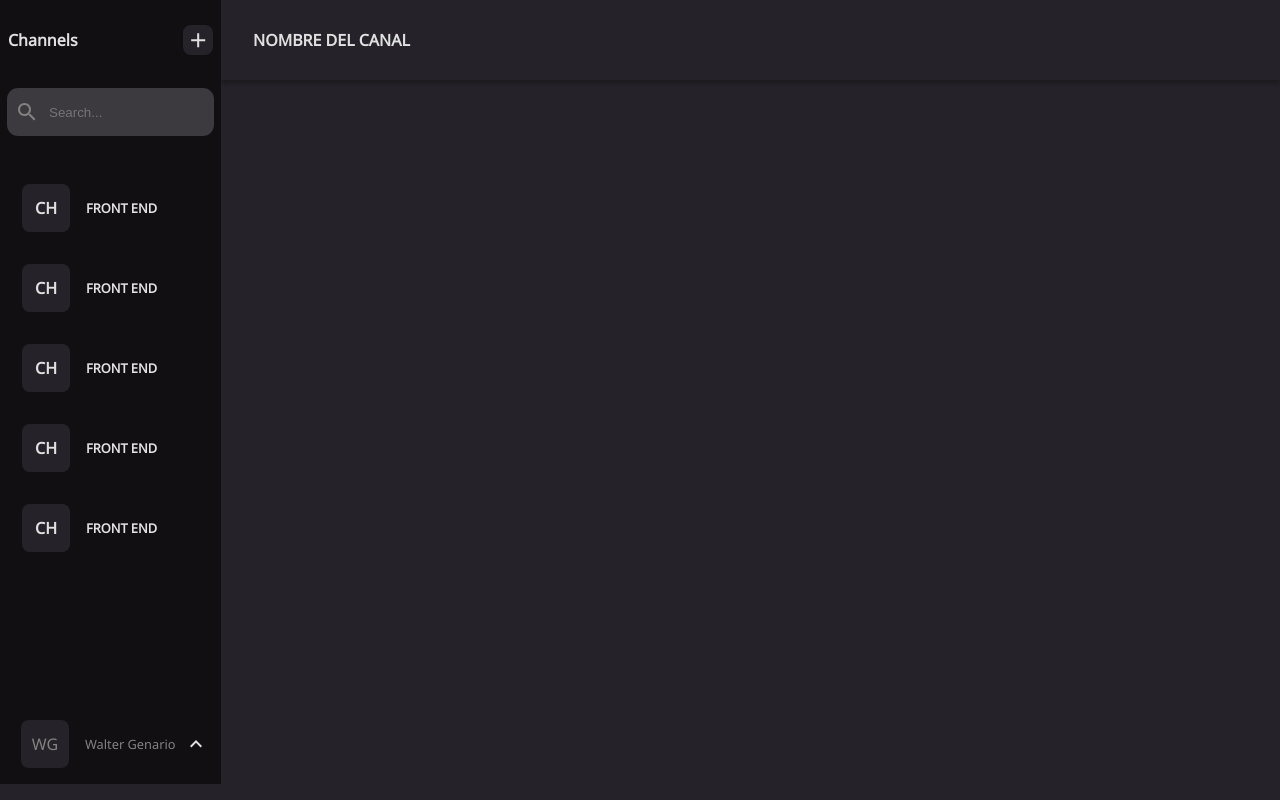
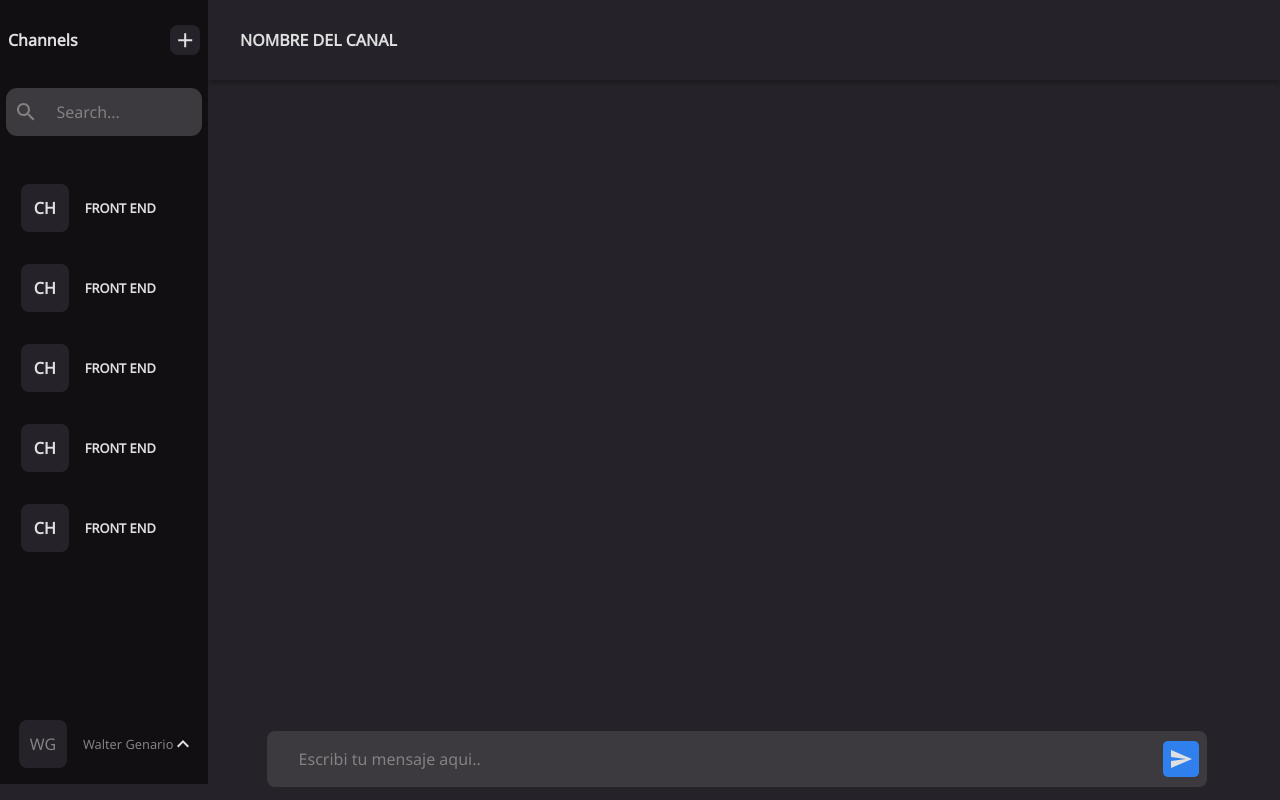
Before and after one commit to bernygena93/chat-app, a React (Create React App) app in the folder chat-react/: page / in a window 1280 px wide. Built offline with nearby package versions, Linux system fonts and the light colour scheme.

Commit message:
created new channel modal

```diff
--- a/chat-react/src/App.tsx
+++ b/chat-react/src/App.tsx
@@ -3,10 +3,13 @@
 import { useState } from "react";
 import "./App.scss";
 import Drawer from "./components/drawer/Drawer";
+import InputMessage from "./components/input/InputMessage";
+import Modal from "./components/modal/Modal";
 import Header from "./views/header/Header";
 
 function App() {
   const [drawerOpen, setDrawerOpen] = useState<boolean>(false);
+  const [viewModal, setViewModal] = useState<boolean>(false);
 
   const handlerDrawer = () => {
     setDrawerOpen(!drawerOpen);
@@ -14,8 +17,14 @@ function App() {
 
   return (
     <div className="app">
-      <Drawer drawerToggle={handlerDrawer} drawerOpen={drawerOpen} />
+      {viewModal && <Modal setView={setViewModal} />}
+      <Drawer
+        drawerToggle={handlerDrawer}
+        drawerOpen={drawerOpen}
+        setView={setViewModal}
+      />
       <Header drawerToggle={handlerDrawer} />
+      <InputMessage />
     </div>
   );
 }
--- a/chat-react/src/components/drawer/Drawer.tsx
+++ b/chat-react/src/components/drawer/Drawer.tsx
@@ -8,9 +8,10 @@ import Menu from "./Menu";
 type DrawerProps = {
   drawerOpen: boolean;
   drawerToggle: Function;
+  setView: Function;
 };
 
-function Drawer({ drawerOpen, drawerToggle }: DrawerProps) {
+function Drawer({ drawerOpen, drawerToggle, setView }: DrawerProps) {
   const activeDrawer = drawerOpen && styles.containerOpen;
   const [channelSelected, setChannelSelected] = useState(false);
 
@@ -26,7 +27,11 @@ function Drawer({ drawerOpen, drawerToggle }: DrawerProps) {
       {channelSelected ? (
         <ChannelMenu handlerSelected={handlerChannelSelected} />
       ) : (
-        <Menu handlerSelected={handlerChannelSelected} />
+        <Menu
+          handlerSelected={handlerChannelSelected}
+          setView={setView}
+          drawerToggle={drawerToggle}
+        />
       )}
       <User />
     </div>
--- a/chat-react/src/components/drawer/Menu.tsx
+++ b/chat-react/src/components/drawer/Menu.tsx
@@ -7,14 +7,23 @@ import Channel from "../channel/Channel";
 
 type MenuProps = {
   handlerSelected: Function;
+  setView: Function;
+  drawerToggle: Function;
 };
 
-function Menu({ handlerSelected }: MenuProps) {
+function Menu({ handlerSelected, setView, drawerToggle }: MenuProps) {
+  const handleViewModalandDrawer = () => {
+    drawerToggle();
+    setView(true);
+  };
   return (
     <>
       <div className={styles.header}>
         <h2 className={styles.title}>Channels</h2>
-        <AddIcon className={styles.icon} />
+        <AddIcon
+          className={styles.icon}
+          onClick={() => handleViewModalandDrawer()}
+        />
       </div>
       <div className={styles.search}>
         <Search />
--- /dev/null
+++ b/chat-react/src/components/input/InputMessage.tsx
@@ -0,0 +1,22 @@
+import React from "react";
+import SendIcon from "@mui/icons-material/Send";
+import styles from "./inputMessage.module.scss";
+
+function InputMessage() {
+  return (
+    <div className={styles.container}>
+      <div className={styles.inputContainer}>
+        <textarea
+          className={styles.input}
+          placeholder="Escribi tu mensaje aqui.."
+          rows={1}
+        />
+        <button className={styles.button} type="button">
+          <SendIcon />
+        </button>
+      </div>
+    </div>
+  );
+}
+
+export default InputMessage;
--- /dev/null
+++ b/chat-react/src/components/input/inputMessage.module.scss
@@ -0,0 +1,40 @@
+@import "../../scss/variables.scss";
+@import "../../scss/mixins.scss";
+
+.container {
+  position: fixed;
+  bottom: 0;
+  @include display-flex();
+  width: 100%;
+  height: 10vh;
+  background-color: $primary-color;
+  border: 1px solid $primary-color;
+}
+.inputContainer {
+  @include display-flex(space-between);
+  width: 85%;
+  height: 70%;
+  padding: 0rem 0.5rem;
+  background-color: $input-color;
+  border-radius: 0.5rem;
+}
+.input {
+  @include input;
+  padding: 0rem 1rem;
+  resize: none;
+}
+.button {
+  @include display-flex();
+  background-color: $button-color;
+  border: none;
+  border-radius: 0.3rem;
+  padding: 0.4rem;
+  color: $font-color;
+}
+
+@media screen and (min-width: 1280px) {
+  .container {
+    width: 85%;
+    margin-left: 15%;
+  }
+}
--- /dev/null
+++ b/chat-react/src/components/modal/Modal.tsx
@@ -0,0 +1,40 @@
+import React from "react";
+import styles from "./modal.module.scss";
+
+type ModalProps = {
+  setView: Function;
+};
+
+function Modal({ setView }: ModalProps) {
+  return (
+    <div className={styles.container}>
+      <div className={styles.modal}>
+        <div className={styles.title}>
+          <span>NEW CHANNEL</span>
+        </div>
+        <div className={styles.info}>
+          <input
+            type="text"
+            className={styles.input}
+            placeholder="Channel name"
+          />
+          <textarea
+            className={styles.input}
+            rows={5}
+            placeholder="Channel description"
+          />
+        </div>
+        <div className={styles.buttonContainer}>
+          <button
+            className={styles.button}
+            type="button"
+            onClick={() => setView(false)}>
+            Save
+          </button>
+        </div>
+      </div>
+    </div>
+  );
+}
+
+export default Modal;
--- /dev/null
+++ b/chat-react/src/components/modal/modal.module.scss
@@ -0,0 +1,33 @@
+@import "../../scss/variables.scss";
+@import "../../scss/mixins.scss";
+
+.container {
+  @include background-modal;
+}
+.modal {
+  @include modal;
+}
+.title {
+  width: 90%;
+  @include display-flex(flex-start);
+  @include styles-font;
+}
+.info {
+  @include display-flex(center, center, 1rem);
+  flex-direction: column;
+  width: 90%;
+}
+.input {
+  @include input(97%);
+  padding: 0.5rem 0.5rem;
+  resize: none;
+  border-radius: 0.3rem;
+}
+.buttonContainer {
+  width: 90%;
+  @include display-flex(flex-end);
+}
+.button {
+  @include button;
+  padding: 0.5rem 1rem;
+}
--- a/chat-react/src/components/search/search.module.scss
+++ b/chat-react/src/components/search/search.module.scss
@@ -12,8 +12,5 @@
 }
 
 .input {
-  background-color: transparent;
-  border: none;
-  outline: none;
-  color: $font-name-color;
+  @include input;
 }
--- a/chat-react/src/scss/mixins.scss
+++ b/chat-react/src/scss/mixins.scss
@@ -16,3 +16,46 @@
   font-weight: $weight;
   color: $color;
 }
+@mixin input($width: 85%) {
+  background-color: $input-color;
+  border: none;
+  outline: none;
+  width: $width;
+  color: $font-color;
+  font-size: $font-size;
+  font-weight: $font-weight;
+  font-family: $noto-sans;
+  &::#{placeholder} {
+    padding-left: 0.5rem;
+    color: $font-name-color;
+    font-weight: $placeholder-weight;
+  }
+}
+
+@mixin background-modal {
+  @include display-flex;
+  position: absolute;
+  z-index: 3000;
+  right: 0;
+  top: 0;
+  left: 0;
+  bottom: 0;
+  background-color: rgba(10, 10, 10, 0.4);
+}
+
+@mixin modal($width: 30rem, $height: 20rem) {
+  @include display-flex(center, center, 1rem);
+  flex-direction: column;
+  z-index: 4000;
+  width: $width;
+  height: $height;
+  background-color: $secondary-color;
+  border-radius: 1rem;
+}
+@mixin button {
+  @include display-flex;
+  border: none;
+  background-color: $button-color;
+  color: $font-color;
+  border-radius: 0.4rem;
+}
--- a/chat-react/src/scss/variables.scss
+++ b/chat-react/src/scss/variables.scss
@@ -18,6 +18,7 @@ $time-size: 1rem;
 $title-weight: 700;
 $channel-weight: 700;
 $font-weight: 500;
+$placeholder-weight: 100;
 
 // desktop
 $title-size-d: 1rem;
```
Also changed, not shown: chat-react/.eslintrc.json.
